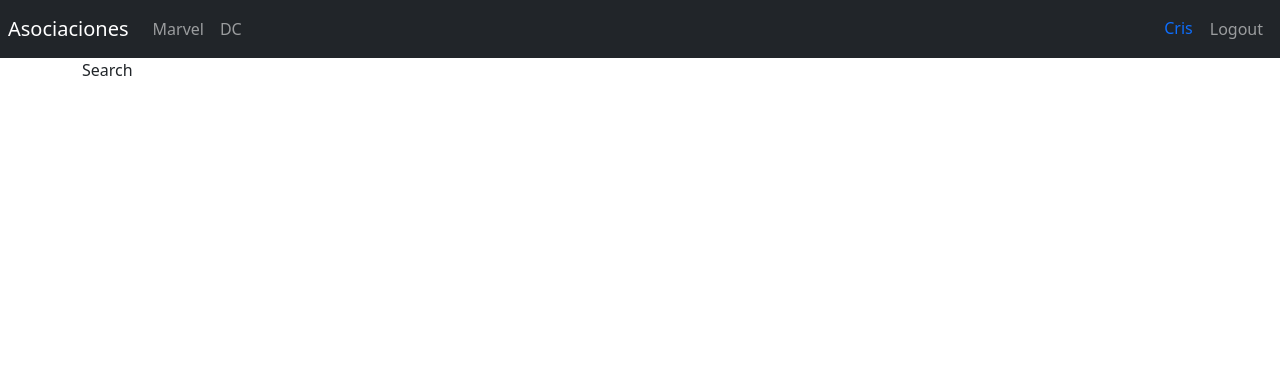
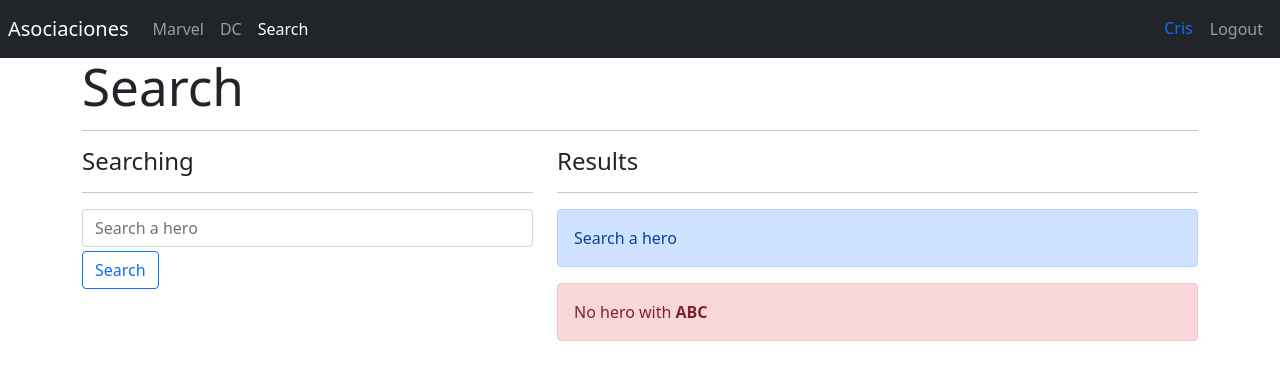
Before and after one commit to shounas99/heroes-app, a React (Vite) app: page /search in a window 1280 px wide. Shown: the top 380 px of the page. Built offline with nearby package versions, Linux system fonts and the light colour scheme.

Commit message:
style: add design to the search component
- add navigation to search

```diff
--- a/src/heroes/pages/Search.jsx
+++ b/src/heroes/pages/Search.jsx
@@ -1,5 +1,45 @@
+import { HeroCard } from '../components'
+
 export const Search = () => {
   return (
-    <div>Search</div>
+    <>
+      <h1>Search</h1>
+      <hr />
+
+      <div className="row">
+        <div className="col 5">
+          <h4>Searching</h4>
+          <hr />
+          <form action="">
+            <input
+              type="text"
+              placeholder="Search a hero"
+              className="form-control"
+              name="searchText"
+              autoComplete="off"
+            />
+            <button className="btn btn-outline-primary mt-1">
+              Search
+            </button>
+          </form>
+
+        </div>
+
+        <div className="col-7">
+          <h4>Results</h4>
+          <hr />
+
+          <div className="alert alert-primary">
+            Search a hero
+          </div>
+          <div className="alert alert-danger">
+            No hero with <b>ABC</b>
+          </div>
+
+          {/* <HeroCard /> */}
+
+        </div>
+      </div>
+    </>
   )
 }
--- a/src/ui/components/Navbar.jsx
+++ b/src/ui/components/Navbar.jsx
@@ -36,6 +36,13 @@
                     >
                         DC
                     </NavLink>
+
+                    <NavLink
+                        className={ ({isActive}) => `nav-item nav-link ${ isActive ? 'active' : ''}`}
+                        to="/search"
+                    >
+                        Search
+                    </NavLink>
                 </div>
             </div>
 
```
